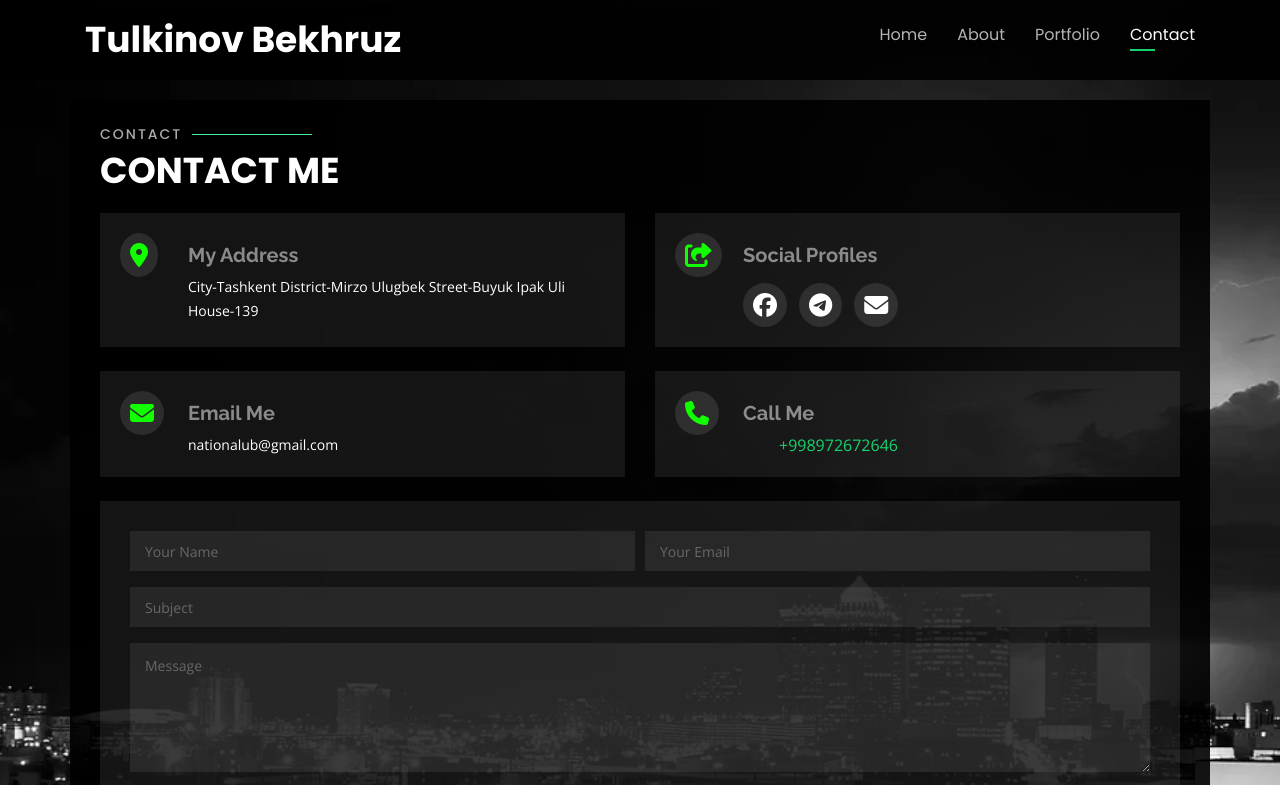
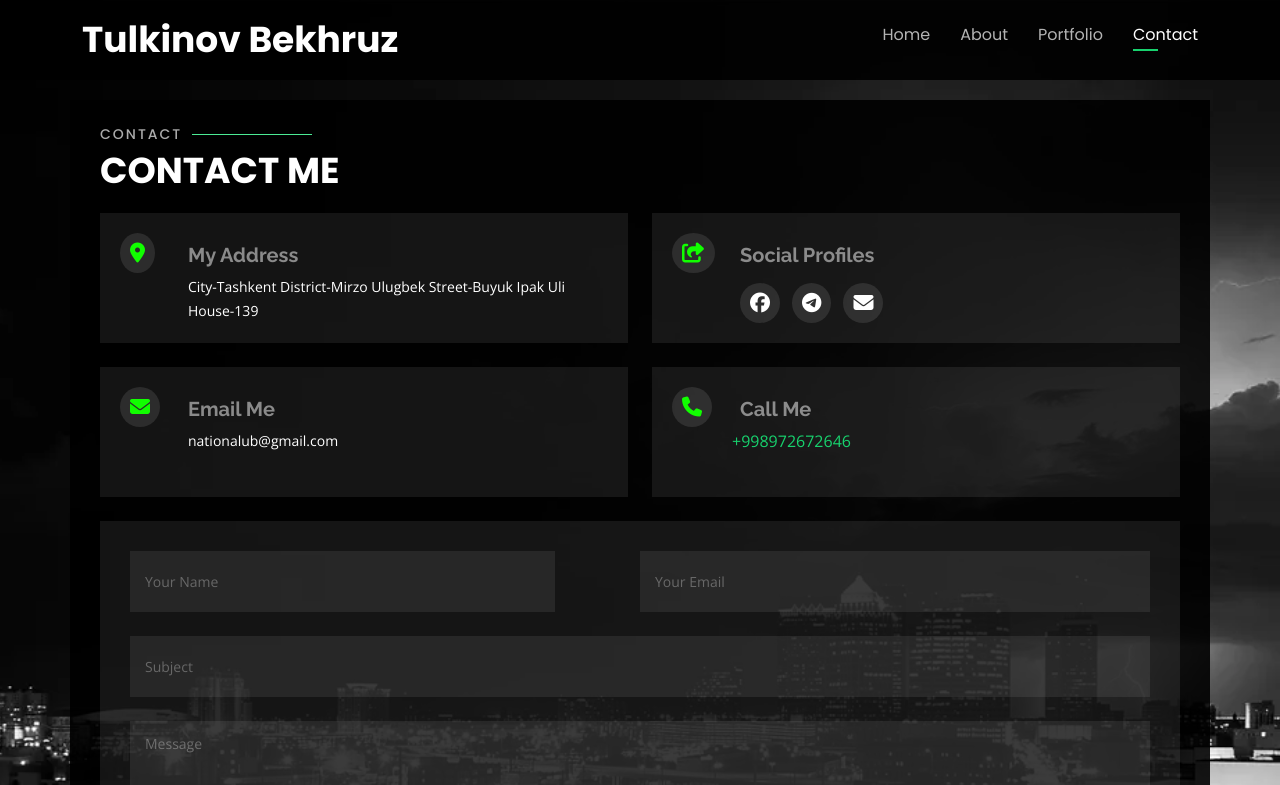
Before and after one commit to neKamita/Portfolio-new, a website: page index.html in a window 1280 px wide. Both pictures are taken after a click on the link "Contact". Shown: the top 785 px of the page. Drawn offline with nearby package versions, Linux system fonts and the light colour scheme.

Commit message:
asdad
asdasdas

```diff
--- a/css.css
+++ b/css.css
@@ -4,6 +4,10 @@ body {
   color: #fff;
   position: relative;
   background: transparent;
+}
+
+a {
+  text-decoration: none !important;
 }
 
 /* body {
@@ -368,6 +372,9 @@ section .container {
   }
   section.section-show {
     top: 80px;
+  }
+  .third {
+    margin-top: 40px;
   }
 }
 
@@ -909,6 +916,8 @@ section .container {
 .contact .info-box {
   color: #444444;
   padding: 20px;
+  height: 130px;
+
   width: 100%;
   background: rgba(255, 255, 255, 0.08);
 }
@@ -918,13 +927,13 @@ section .container {
   color: #18d26e;
   border-radius: 50%;
 
-  padding: 14px;
+  padding: 8px;
   float: left;
   background: rgba(255, 255, 255, 0.1);
 }
 
 .contact .info-box i {
-  font-size: 24px;
+  font-size: 20px;
   color: #18d26e;
   border-radius: 50%;
 
--- a/index.html
+++ b/index.html
@@ -13,8 +13,10 @@
       rel="stylesheet"
     />
     <link
-      href="./assets/vendor/bootstrap/css/bootstrap.min.css"
+      href="https://cdn.jsdelivr.net/npm/bootstrap@5.3.2/dist/css/bootstrap.min.css"
       rel="stylesheet"
+      integrity="sha384-T3c6CoIi6uLrA9TneNEoa7RxnatzjcDSCmG1MXxSR1GAsXEV/Dwwykc2MPK8M2HN"
+      crossorigin="anonymous"
     />
     <link href="./icofont/icofont.min.css" rel="stylesheet" />
     <link href="./assets/vendor/remixicon/remixicon.css" rel="stylesheet" />
@@ -681,7 +683,9 @@
             <p>Contact Me</p>
           </div>
 
-          <div class="row mt-2">
+          <div
+            class="row mt-2 d-flex justify-content-between align-items-center"
+          >
             <div class="col-md-6 d-flex align-items-stretch">
               <div class="info-box">
                 <i class="fa-solid fa-location-dot" style="color: #11ff00"></i>
@@ -693,7 +697,7 @@
               </div>
             </div>
 
-            <div class="col-md-6 mt-4 mt-md-0 d-flex align-items-stretch">
+            <div class="col-md-6 third d-flex align-items-stretch">
               <div class="info-box">
                 <i
                   class="fa-solid fa-share-from-square"
@@ -746,8 +750,8 @@
             role="form"
             class="php-email-form mt-4"
           >
-            <div class="form-row">
-              <div class="col-md-6 form-group">
+            <div class="form-row mb-4 d-flex justify-content-between">
+              <div class="col-md-5 form-group">
                 <input
                   type="text"
                   name="name"
@@ -772,7 +776,7 @@
                 <div class="validate"></div>
               </div>
             </div>
-            <div class="form-group">
+            <div class="form-group mb-4">
               <input
                 type="text"
                 class="form-control"
```
Also changed, not shown: 1 other file.
